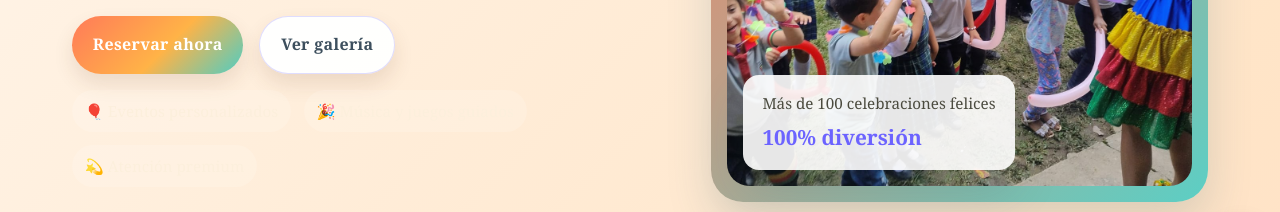
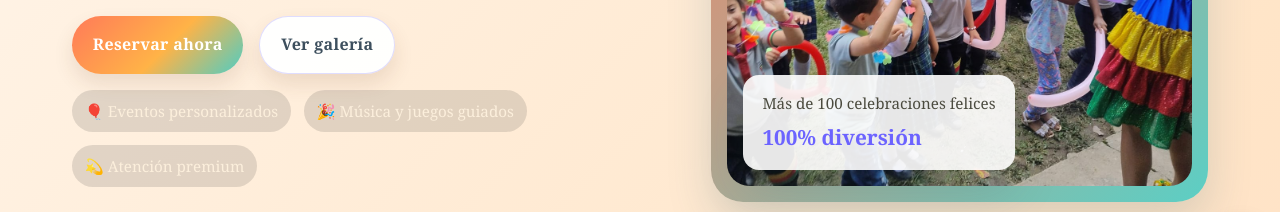
Before and after one commit to juanmurillogarcia9-dotcom/ingles, a plain HTML site: page index.html in a window 1280 px wide. Shown: the part 463-675 px from the top of the page. Drawn offline with Linux system fonts and the light colour scheme.

Commit message:
Update style.css

```diff
--- a/style.css
+++ b/style.css
@@ -231,6 +231,7 @@ main {
     background: rgba(255, 255, 255, 0.14);
     font-size: 0.95rem;
     color: #fcefdc;
+    background: #2222;
 }
 
 body.oscuro .highlights li,
```
